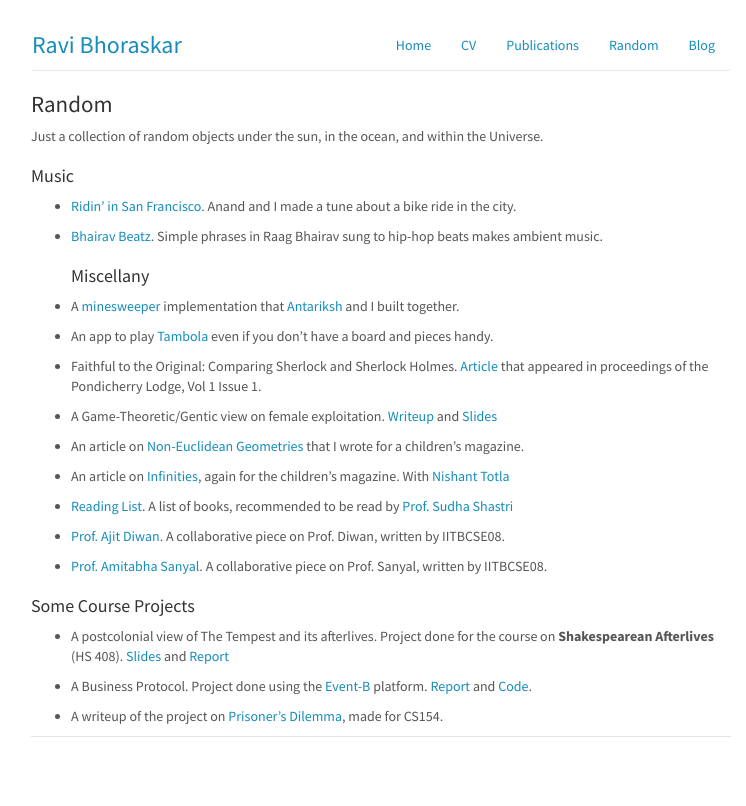
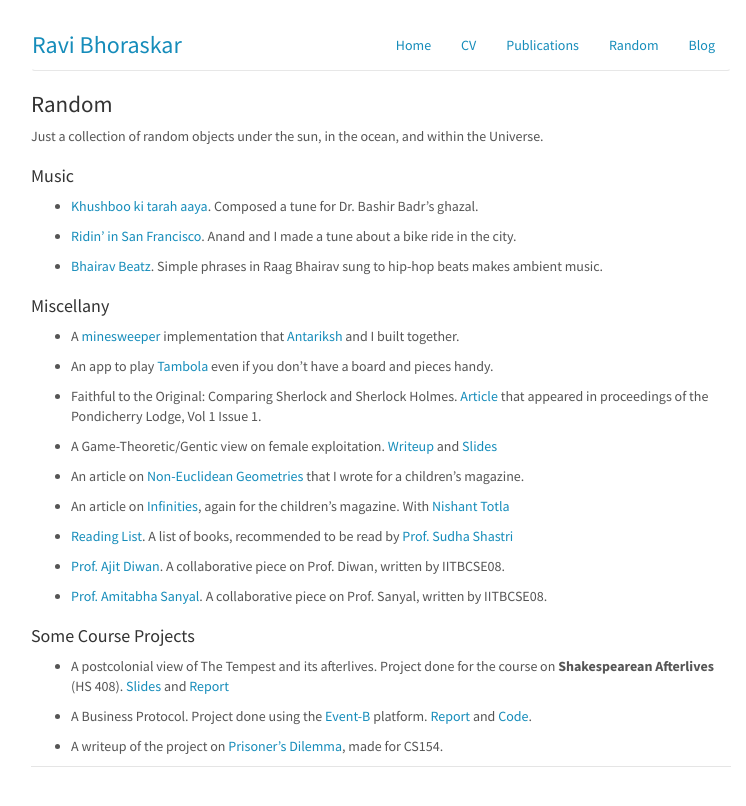
Before and after one commit to ravibhoraskar/ravibhoraskar.github.io, a Jekyll site: the page built from random/index.md, in a window 1280 px wide. Shown: the top 806 px of the page, without its empty margins (259-1005 px from the left). Built offline with Jekyll 4.4.1, drawn with Linux system fonts in a browser that asks for light colours.

Commit message:
Khushboo ki tarah aaya

```diff
--- a/random/index.md
+++ b/random/index.md
@@ -5,9 +5,12 @@ title: Random
 
 Just a collection of random objects under the sun, in the ocean, and within the Universe.
 ### Music
+- [Khushboo ki tarah aaya](https://www.youtube.com/watch?v=fjgsUlP9vbE). Composed a tune for Dr. Bashir Badr's ghazal.
+
 - [Ridin' in San Francisco](https://www.youtube.com/watch?v=GaQjLvimDmA). Anand and I made a tune about a bike ride in the city.
 
 - [Bhairav Beatz](https://www.youtube.com/watch?v=D-IffeukZyA). Simple phrases in Raag Bhairav sung to hip-hop beats makes ambient music.
+
 ### Miscellany
 
 - A [minesweeper](/Minesweeper) implementation that [Antariksh](http://www.antarikshbothale.com/) and I built together.
```
